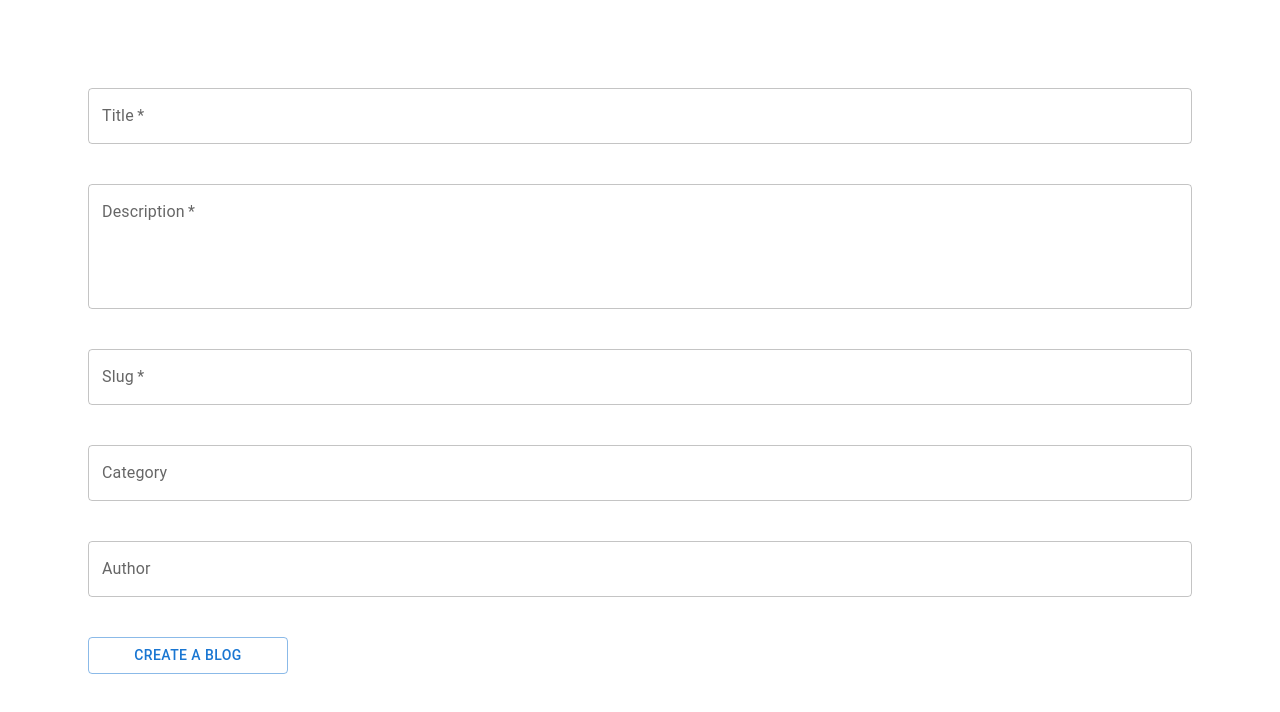
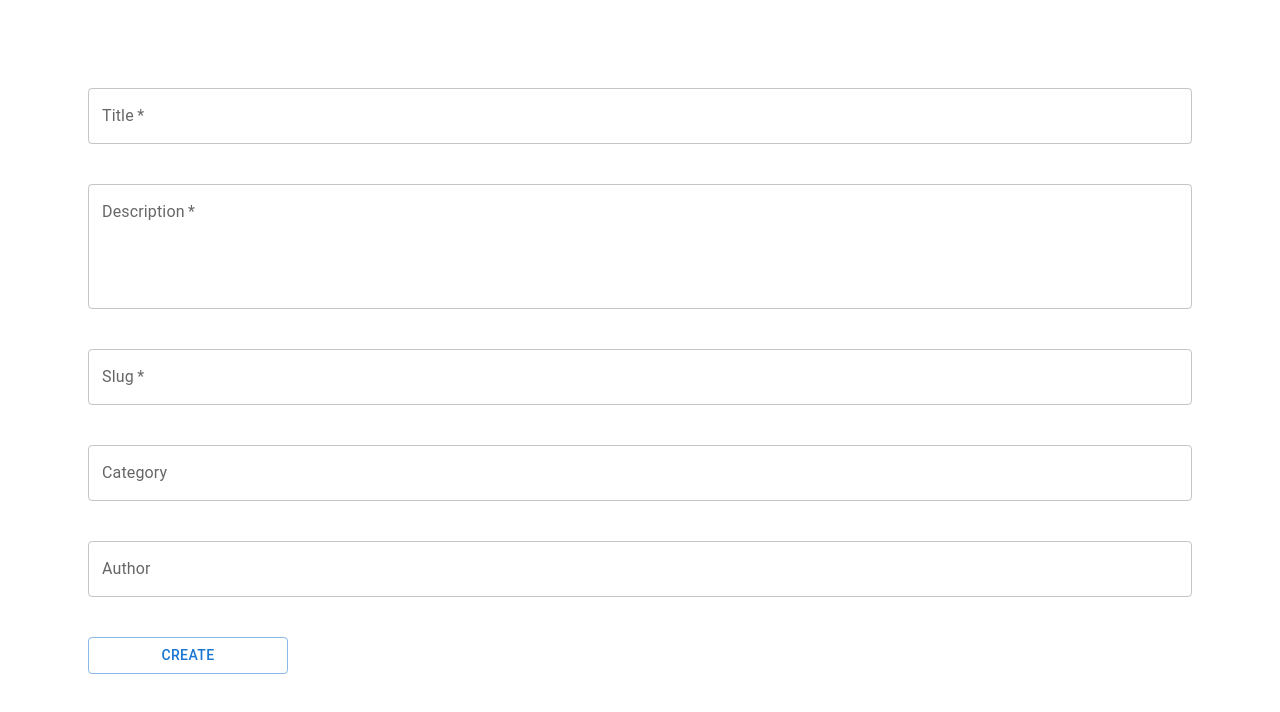
Before and after one commit to Smriti7111/blog-frontend, a React (Create React App) app: page /blogs/new in a window 1280 px wide. Shown: the top 712 px of the page. Built offline with nearby package versions, Linux system fonts and the light colour scheme; no server answers.

Commit message:
Implement update functionality in blog

```diff
--- a/src/App.js
+++ b/src/App.js
@@ -17,7 +17,7 @@ function App() {
           <Route path='/blogs/:slug' element={<SingleBlogLayout />} />
           <Route path='/blogs/new' element={<CreateBlogLayout />} />
           <Route path='/dashboard' element={<DashboardLayout />}/>
-          <Route path='/blogs/edit/:slug' element={<EditBlogLayout />} />
+          <Route path='/blogs/edit/:slug' element={<CreateBlogLayout />} />
           <Route path='*' element={<NotFoundLayout />} />
         </Routes>
       </BrowserRouter>
--- a/src/components/DeleteDialog/index.js
+++ b/src/components/DeleteDialog/index.js
@@ -1,10 +1,8 @@
-import { Article } from '@mui/icons-material';
 import Button from '@mui/material/Button';
 import Dialog from '@mui/material/Dialog';
 import DialogActions from '@mui/material/DialogActions';
 import DialogContent from '@mui/material/DialogContent';
 import DialogContentText from '@mui/material/DialogContentText';
-import DialogTitle from '@mui/material/DialogTitle';
 import { deleteBlog } from '../../data/service';
 
 const DeleteDialog = ({setOpen, open, article}) => {
--- a/src/containers/CreateBlogLayout/index.js
+++ b/src/containers/CreateBlogLayout/index.js
@@ -1,10 +1,23 @@
 import { Button, TextField } from "@mui/material";
 import { Box } from "@mui/system";
-import { useState } from "react";
-import { createBlog } from "../../data/service";
+import { useContext, useEffect, useState } from "react";
+import { useParams } from "react-router-dom";
+import { ArticleDetailContext, ArticleDetailProvider } from "../../context/ArticleDetailContext";
+import { createBlog, updateBlog } from "../../data/service";
 
 const CreateBlogLayout = () => {
-    const [userBlog, setUserBlog] = useState({
+    const { slug } = useParams();
+    return (
+        <ArticleDetailProvider slug={slug}>
+            <CreateBlog slug={slug} />
+        </ArticleDetailProvider>
+    )
+}
+
+const CreateBlog = ({ slug }) => {
+    const { articleDetails, loading, error } = useContext(ArticleDetailContext);
+
+    const [userBlog, setUserBlog] = useState(articleDetails || {
         title: "",
         description: "",
         slug: "",
@@ -12,13 +25,23 @@ const CreateBlogLayout = () => {
         author: ""
     })
 
+    //loads data into the form if it is in edit mode
+    useEffect(() => {
+        if (!articleDetails) return;
+        setUserBlog(articleDetails);
+    }, [articleDetails])
+
     const handleChange = (e) => {
         setUserBlog({ ...userBlog, [e.target.name]: e.target.value })
     }
 
     const handleSubmit = (e) => {
         e.preventDefault();
-        createBlog(userBlog);
+        if (!slug) {
+            createBlog(userBlog);
+        } else {
+            updateBlog(userBlog, slug);
+        }
     }
 
     return (
@@ -72,7 +95,7 @@ const CreateBlogLayout = () => {
                 value={userBlog.author}
                 onChange={handleChange}
             />
-            <Button variant="outlined" onClick={handleSubmit} style={{ maxWidth: '200px' }}>Create a Blog</Button>
+            <Button variant="outlined" onClick={handleSubmit} style={{ maxWidth: '200px' }}>{!slug ? 'Create' : 'Update'}</Button>
         </Box>
     )
 }
--- a/src/data/service.js
+++ b/src/data/service.js
@@ -19,6 +19,11 @@ export const deleteBlog = async (slug) => {
     }
 }
 
-export const updateBlog = (slug) => {
-
+export const updateBlog = async (userBlog, slug) => {
+    try {
+        const res = await axios.patch(`${API_BASE_URL}/api/articles/${slug}`, userBlog);
+        console.log(res);
+    } catch (err) {
+        console.log(err);
+    }
 }
```
